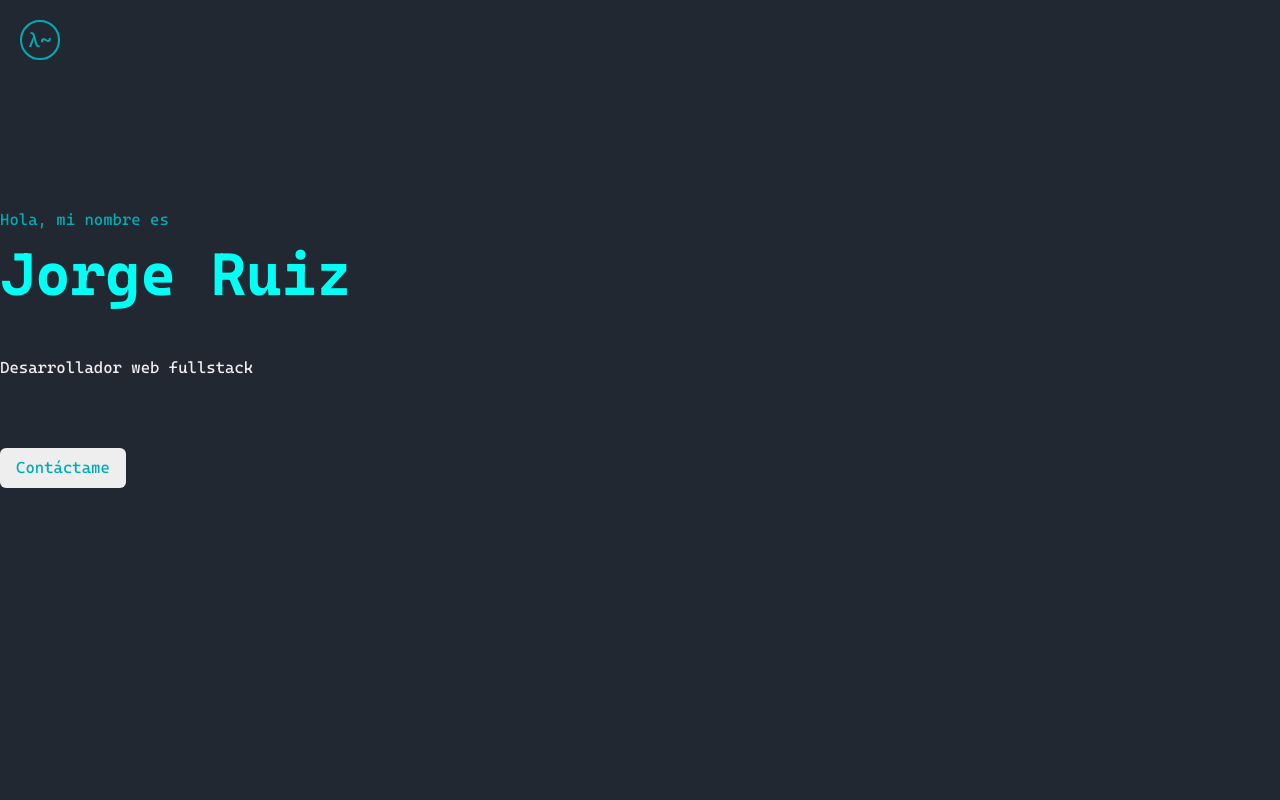
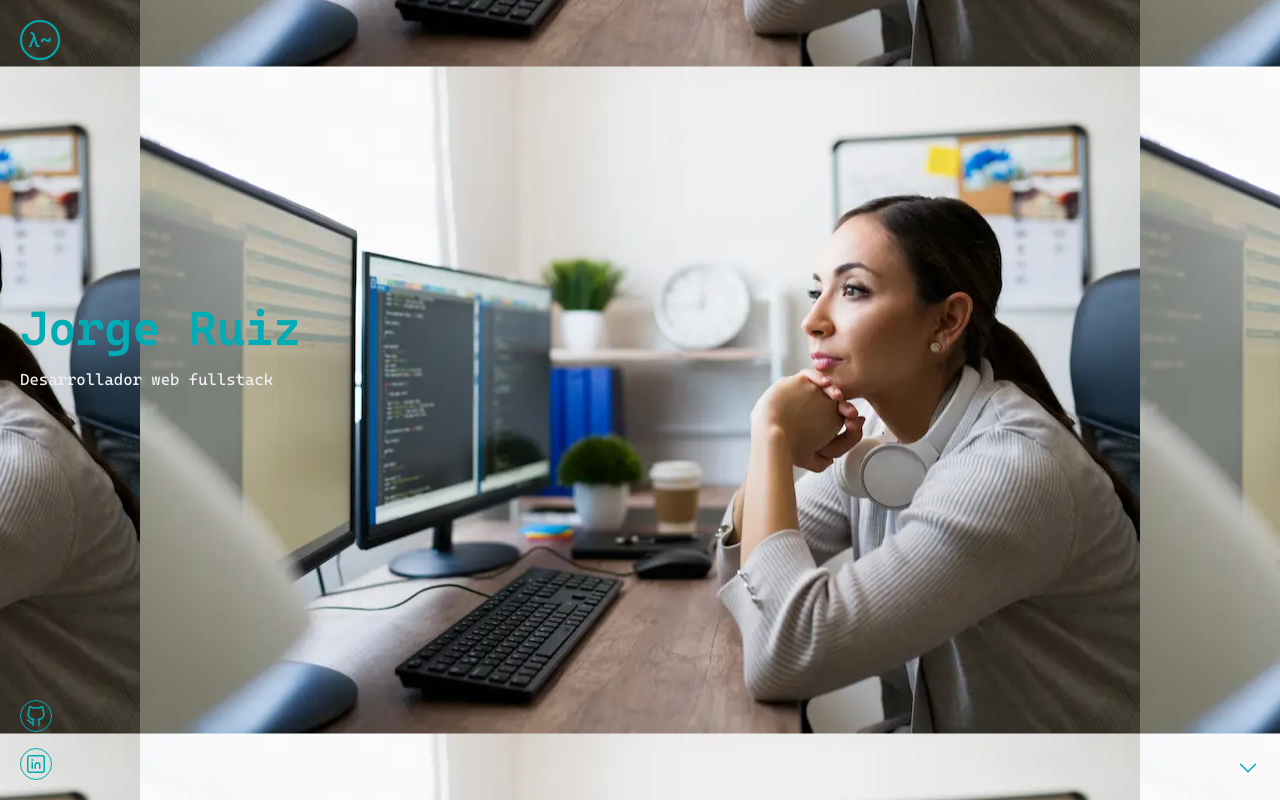
Before and after one commit to joruizdev/developercode, an Astro site: page / in a window 1280 px wide. Built offline with nearby package versions, Linux system fonts and the light colour scheme; Astro itself is replaced by a stand-in of ours.

Commit message:
change structure

```diff
--- a/src/pages/index.astro
+++ b/src/pages/index.astro
@@ -1,6 +1,21 @@
 ---
 import Header from "../components/Header.astro";
-import Navigation from "../components/Navigation.astro";
+import { Icons } from "../components/Icons.jsx";
+
+const SOCIAL_LINKS = [
+    {
+        component: Icons.github,
+        title: 'github',
+        href: 'https://github.com/joruizdev',
+        icon: 'github.svg'
+    },
+    {
+        component: Icons.linkedin,
+        title: 'linkedin',
+        href: 'https://www.linkedin.com/in/jose-ruiz-7b5b3b1b3/',
+        icon: 'linkedin.svg'
+    }
+]
 ---
 
 <html lang="en">
@@ -13,12 +28,52 @@ import Navigation from "../components/Navigation.astro";
 		<title>Astro</title>
 	</head>
 	<body class="container mx-auto bg-[#222831]">
-		<Header />
-		<section class="flex flex-col gap-3 items-start pt-32">
-			<p class="text-[#00ADB5]">Hola, mi nombre es</p>
-			<h1 class="text-6xl font-bold text-[#00FFF5] pb-10">Jorge Ruiz</h1>
+
+		<!-- <section class="flex flex-col items-start"> -->
+			<!-- <p class="text-[#00ADB5]">Hola, mi nombre es</p> -->
+			<!-- <h1 class="text-5xl font-bold text-[#00FFF5]">Jorge Ruiz</h1>
 			<p class="text-[#EEEEEE]">Desarrollador web fullstack</p>
-			<a class="py-2 px-4 rounded-md bg-[#EEEEEE] text-[#00ADB5] mt-14 hover:bg-[#00ADB5] hover:text-[#EEEEEE]">Contáctame</a>
+			<a class="py-2 px-4 rounded-md bg-[#EEEEEE] text-[#00ADB5] hover:bg-[#00ADB5] hover:text-[#EEEEEE]">Contáctame</a>
+			<ul class="flex flex-col justify-center items-center gap-4">
+				{
+					SOCIAL_LINKS.map(({component: Icon, href}) => {
+						return (
+						<li class="border border-[#00ADB5] hover:border-stone-900 hover:bg-stone-100  w-8 h-8 p-1 rounded-full flex items-center justify-center text-[#00ADB5] hover:text-stone-900 transition-all duration-500 ease-in-out">
+							<a href={href} target="_blank">
+								<Icon />
+							</a>
+						</li>
+						)
+					})
+				}
+		</ul> -->
+		<!-- </section> -->
+		<section class=" h-screen bg-center" style="background-image: url('/images/background/bg01.webp'); ">
+			<Header />
+			<div class="px-5 flex flex-col gap-4">
+				<h1 class="text-5xl pt-56 font-semibold text-primary">Jorge Ruiz</h1>
+				<p class="text-[#EEEEEE]">Desarrollador web fullstack</p>
+			</div>
+			<footer class="absolute px-5 bottom-5 flex justify-between items-end w-full">
+				<ul class="flex flex-col justify-center items-center gap-4">
+					{
+						SOCIAL_LINKS.map(({component: Icon, href}) => {
+							return (
+							<li class="border border-[#00ADB5] hover:border-stone-900 hover:bg-stone-100  w-8 h-8 p-1 rounded-full flex items-center justify-center text-[#00ADB5] hover:text-stone-900 transition-all duration-500 ease-in-out">
+								<a href={href} target="_blank">
+									<Icon />
+								</a>
+							</li>
+							)
+						})
+					}
+			</ul>
+			<div>
+				<svg xmlns="http://www.w3.org/2000/svg" fill="none" viewBox="0 0 24 24" stroke-width="1.5" stroke="#00ADB5" class="w-6 h-6">
+					<path stroke-linecap="round" stroke-linejoin="round" d="M19.5 8.25l-7.5 7.5-7.5-7.5" />
+				</svg>
+			</div>
+			</footer>
 		</section>
 	</body>
 </html>
```
